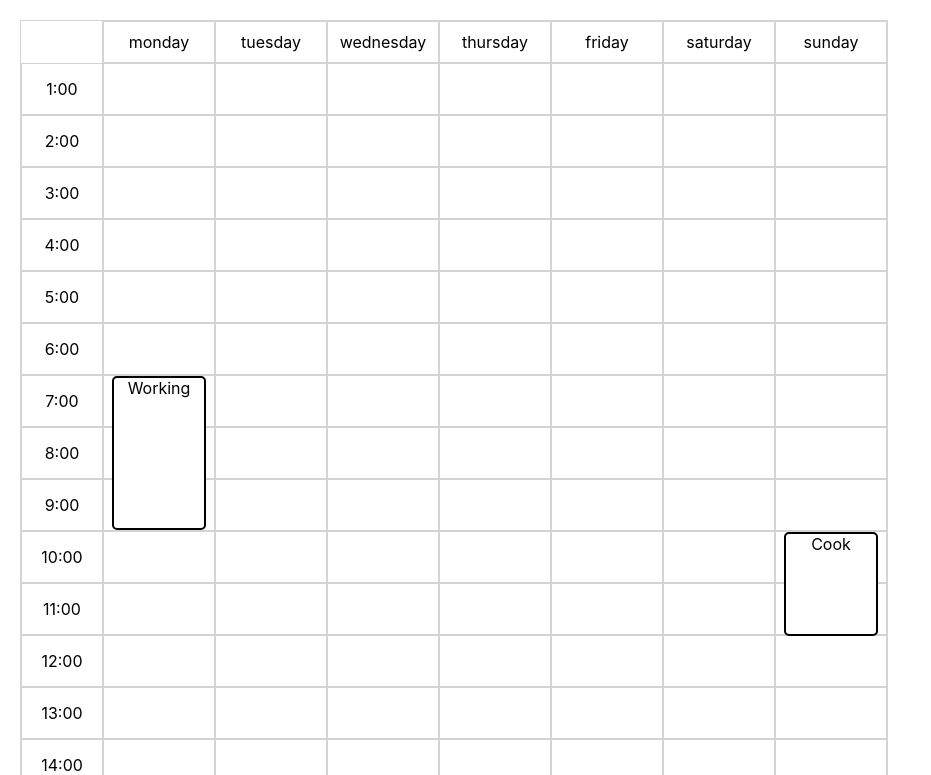
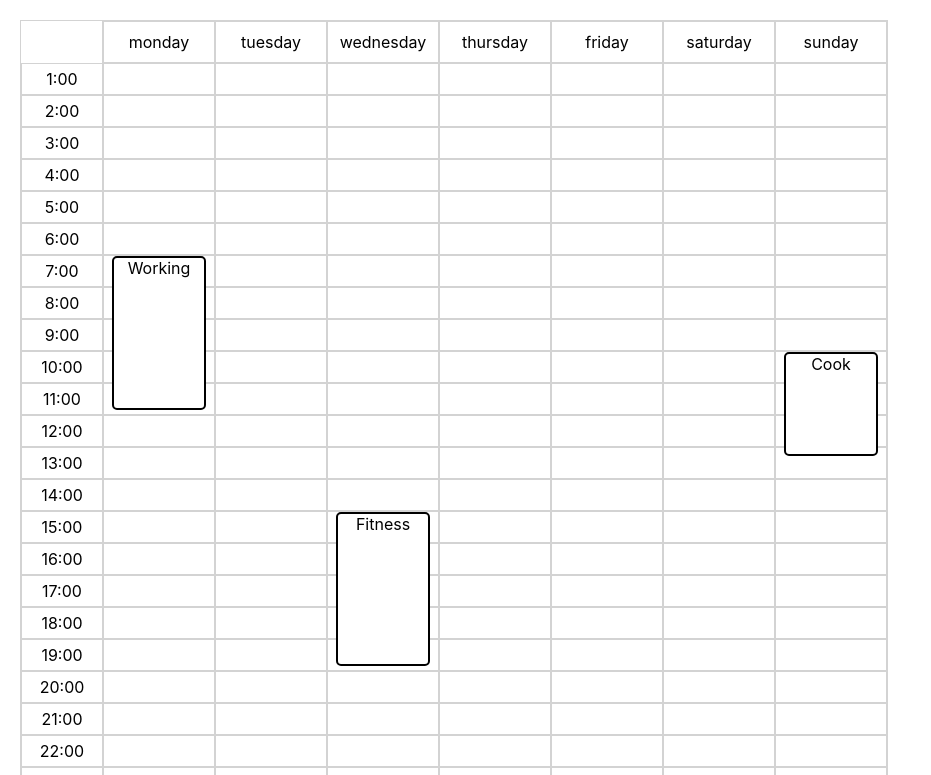
Before and after one commit to bulnez/more, a React (Create React App) app: page / in a window 1280 px wide. Shown: the top 775 px of the page, without its empty margins (0-931 px from the left). Built offline with nearby package versions, Linux system fonts and the light colour scheme.

Commit message:
MORE-002 [fix] fix initial values in the form

```diff
--- a/package.json
+++ b/package.json
@@ -1,6 +1,6 @@
 {
   "name": "more",
-  "version": "0.2.0",
+  "version": "0.2.1",
   "private": true,
   "dependencies": {
     "@testing-library/jest-dom": "^5.16.4",
--- a/src/components/AddBlock/AddBlock.jsx
+++ b/src/components/AddBlock/AddBlock.jsx
@@ -6,12 +6,11 @@ const AddBlock = ({ clickHandler }) => {
   const initState = {
     id: 5,
     name: "",
-    day: 0,
-    from: 0,
-    to: 0,
+    day: 1,
+    from: 1,
+    to: 1,
   };
   const [newBlock, setNewBlock] = useState(initState);
-  console.log(clickHandler);
 
   const handleNameChange = (e) => {
     setNewBlock({ ...newBlock, name: e.target.value });
--- a/src/components/Calendar/Calendar.module.css
+++ b/src/components/Calendar/Calendar.module.css
@@ -37,7 +37,7 @@
   justify-content: center;
   align-items: center;
   width: 80px;
-  height: 50px;
+  height: 30px;
 }
 
 .innerContainer {
@@ -58,6 +58,6 @@
   display: flex;
   justify-content: center;
   width: 110px;
-  height: 50px;
+  height: 30px;
   border: 1px solid rgb(211, 211, 211);
 }
```
Also changed, not shown: CHANGELOG.txt.
